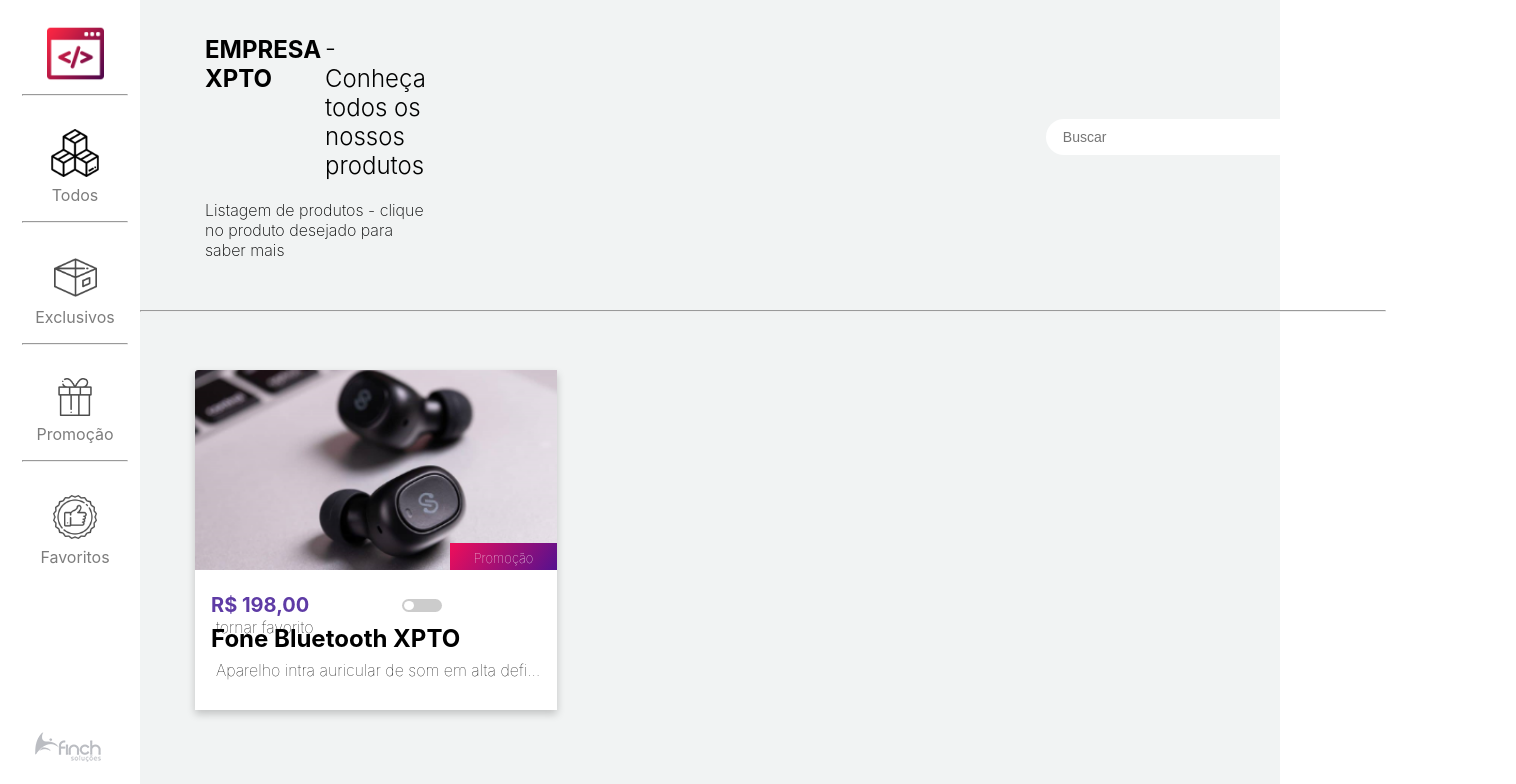
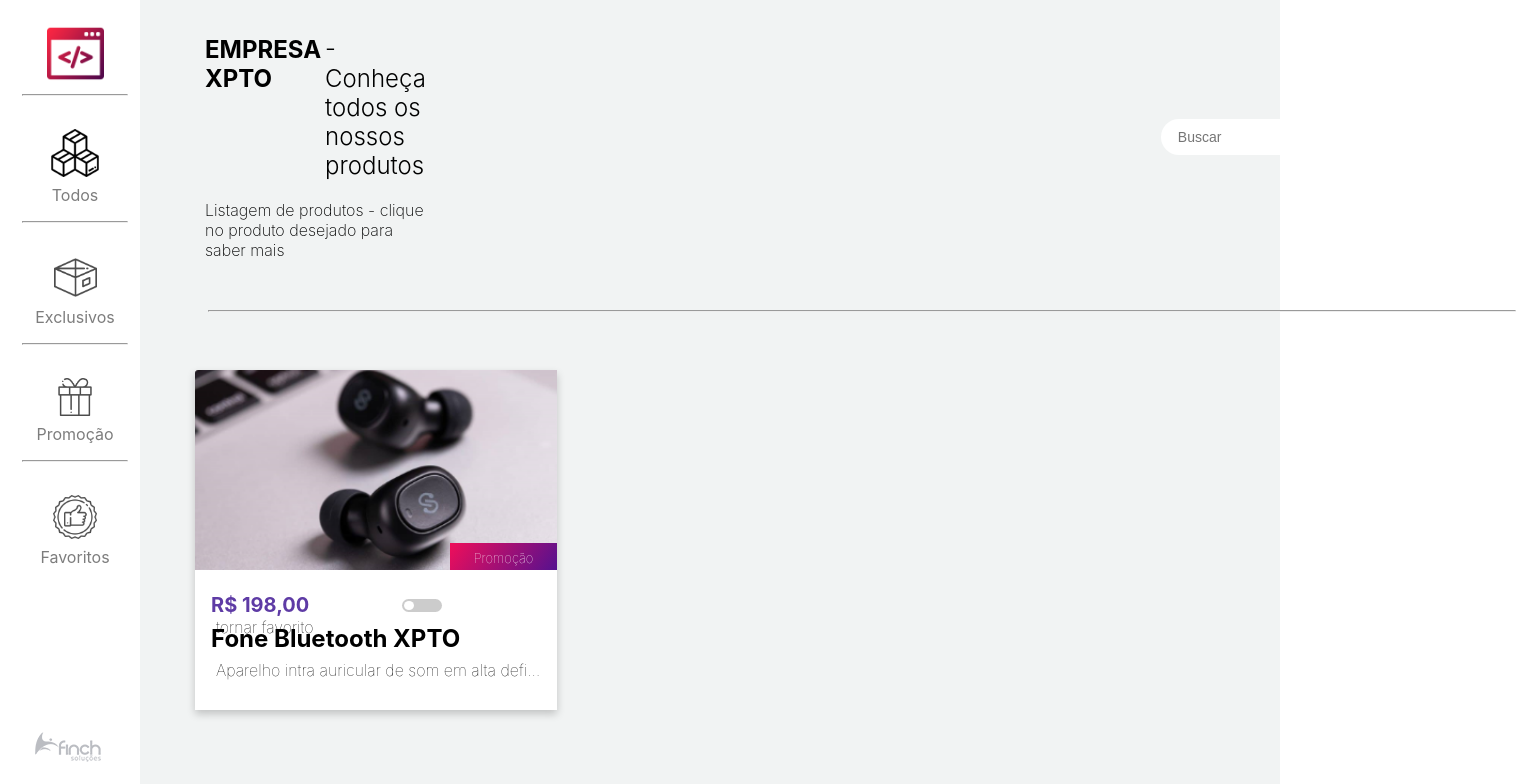
Before and after one commit to mangerona92/desafio-finch, a React (Create React App) app: page / in a window 1280 px wide. Shown: the top 784 px of the page, 1516 px wide, since content can reach past the window. Built offline with nearby package versions, Linux system fonts and the light colour scheme; what reduxsauce would draw is missing.

Commit message:
corrigindo estilização do campo de busca e linha (hr)

```diff
--- a/src/components/Header/Search/index.module.css
+++ b/src/components/Header/Search/index.module.css
@@ -6,7 +6,7 @@
   height: 28px;
   width: 320px;
   align-self: center;
-  margin-left: 620px;
+  margin-left: 735px;
 }
 
 .searchInput{
--- a/src/pages/ProductsList/index.module.css
+++ b/src/pages/ProductsList/index.module.css
@@ -7,6 +7,8 @@
 }
 
 .hrStyle {
+  width: 96%;
+  margin-left: 68px;
   margin-top: 50px;
 }
 
```
